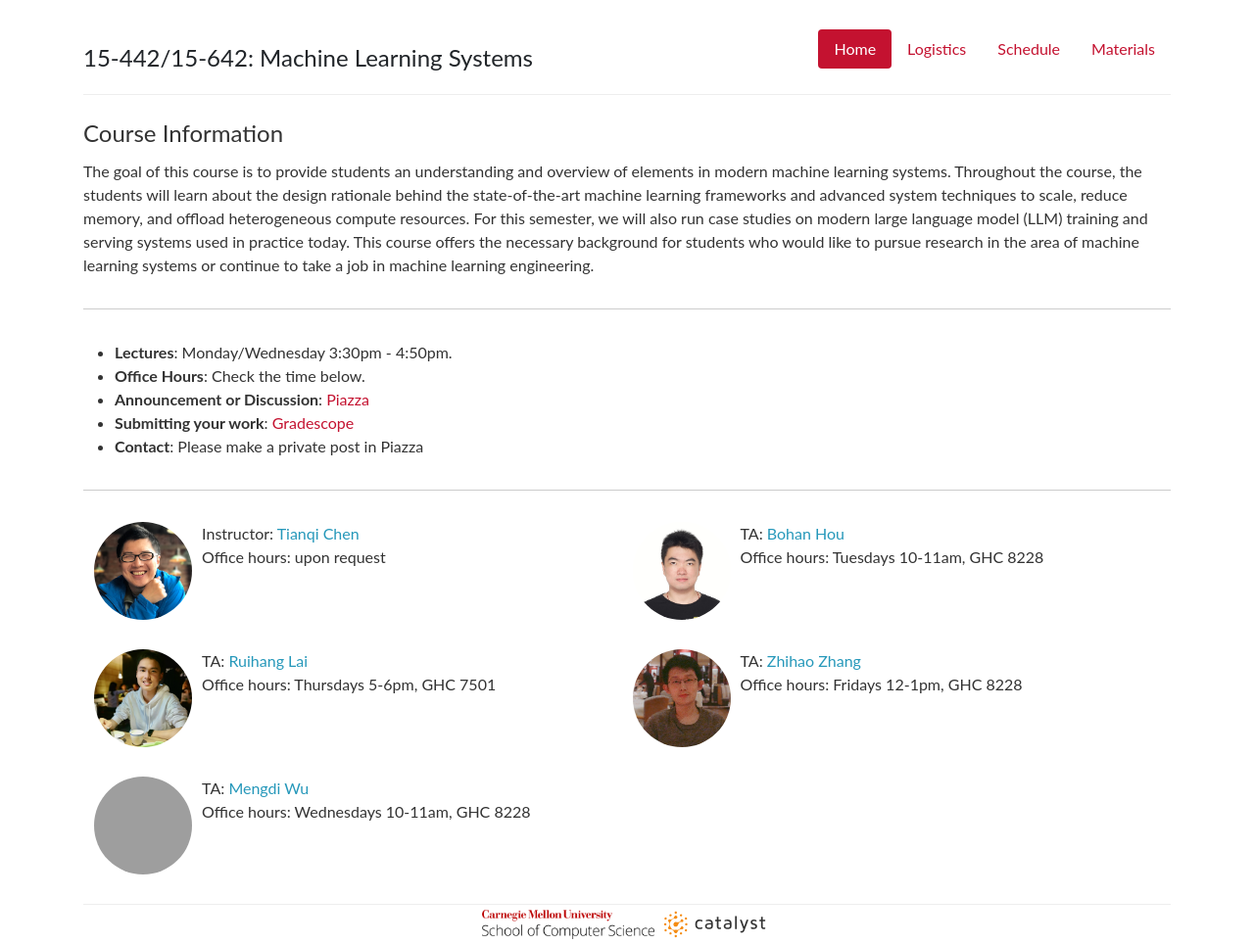
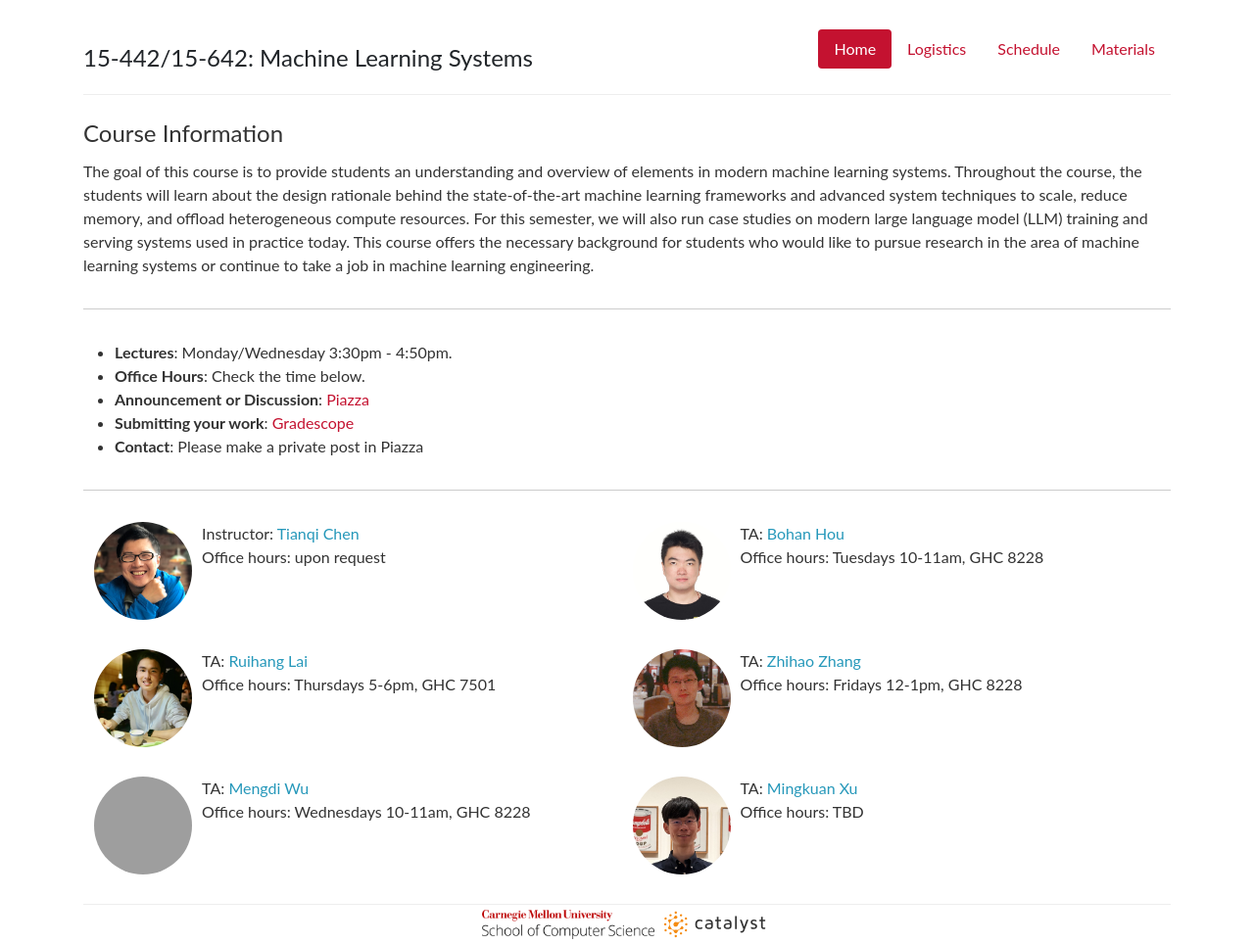
Before and after one commit to mlsyscourse/mlsyscourse.github.io, a Jekyll site: the page built from index.md, in a window 1280 px wide. Shown: the whole page at 98% size. Built offline with Jekyll 4.4.1, drawn with Linux system fonts in a browser that asks for light colours; grey boxes are pictures that could not be loaded.

Commit message:
Add Mingkuan to staff

```diff
--- a/_data/staff.yml
+++ b/_data/staff.yml
@@ -29,3 +29,9 @@ TAs:
       url: https://wmdi.github.io
       office-hours: Wednesdays 10-11am, GHC 8228
       image: staff/mengdiwu.jpg
+
+    - name: Mingkuan Xu
+      email: mingkuax@cs.cmu.edu
+      url: https://mingkuan.taichi.graphics/
+      office-hours: TBD
+      image: staff/mingkuanxu.jpg
```
Also changed, not shown: img/staff/mingkuanxu.jpg (added).
